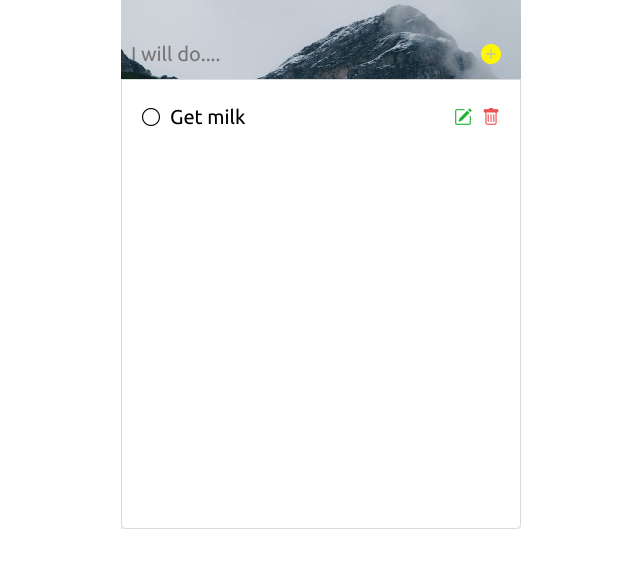
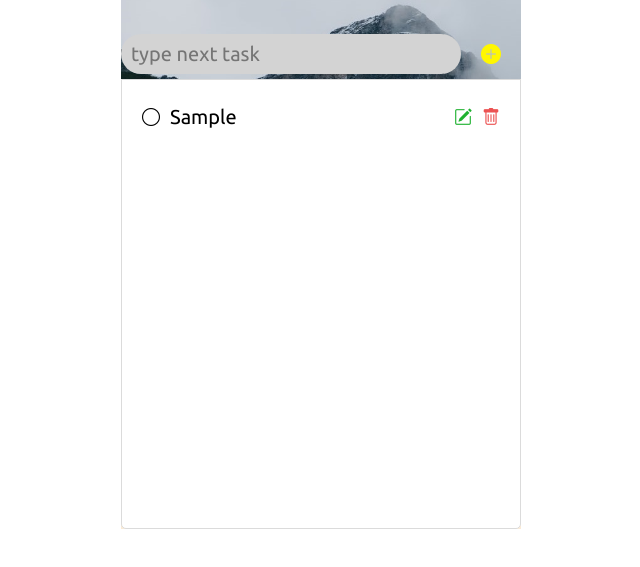
Before and after one commit to Lucas-Erkana/To_Do_List, a website built with webpack: page src/index.html in a window 1280 px wide. Both pictures are taken after typing "Sample" into the empty fields and a click on the button 810 px from the left and 225 px from the top of the page. Shown: the part 171-738 px from the top of the page, without its empty margins (319-959 px from the left). Built offline with nearby package versions, Linux system fonts and the light colour scheme.

Commit message:
Add render function

```diff
--- a/src/index.html
+++ b/src/index.html
@@ -29,15 +29,15 @@
       </div>
     </header>
     <div id="todos-list">
-        <div class="todo" id="0">
+        <!-- <div class="todo" id="0">
           <i class="bi bi-circle"></i>
-          <!-- <i class="bi bi-check-circle-fill"></i> -->
+          <i class="bi bi-check-circle-fill"></i>
           <p class="">Get milk</p>
           <i class="bi bi-pencil-square"></i>
           <i class="bi bi-trash"></i>
-        </div>
+        </div> -->
     </div>
   </div>  <!-- End of conatianer -->
- <script src="./modules/index.js"></script>
+ <script src="./index.js" type="module"></script>
 </body>
 </html>
--- a/src/index.js
+++ b/src/index.js
@@ -3,9 +3,15 @@ import './style.css';
 const form = document.getElementById('todoform');
 // Select input on form step 5
 const todoInput = document.getElementById('newtodo');
-
 // Let variables step 4 cretae array first
 const todos = [];
+//add this when adding step 6- area where task are going to be stored
+const todosListEl = document.getElementById('todos-list');
+
+todoInput.placeholder = 'type to do here';
+todoInput.style.color = 'black';
+todoInput.style.backgroundColor = 'lightgray';
+todoInput.style.borderRadius = "25px";
 
 // define SaveTo function do step 3
 function saveTodo() {
@@ -36,9 +42,33 @@ function saveTodo() {
   }
 }
 
+//Step 6- // define renderTodos function
+function renderTodos(){
+  // Clear element before a re-render
+  todosListEl.innerHTML = '';
+  // Render todos
+  todos.forEach((todo, index) => {
+    todosListEl.innerHTML += `
+    <div class="todo" id=${index}>
+    <i
+      class="bi ${todo.checked ? 'bi-check-circle-fill' : 'bi-circle' }"
+      style ="color : ${todo.color} "
+      ></i>
+    <p class="" style ="background-color : ${todo.color}" >${todo.value}</p>
+    <i class="bi bi-pencil-square"></i>
+    <i class="bi bi-trash"></i>
+  </div>`
+
+  })
+}
+
 // Form submit step 2
 form.addEventListener('submit', (event) => {
   event.preventDefault();
-
   saveTodo();
+  renderTodos();
+  todoInput.placeholder = 'type next task';
+  todoInput.style.color = 'black';
+  todoInput.style.backgroundColor = 'lightgray';
+  todoInput.style.borderRadius = "25px";
 });
```
Also changed, not shown: dist/index.html, 2 other files.
